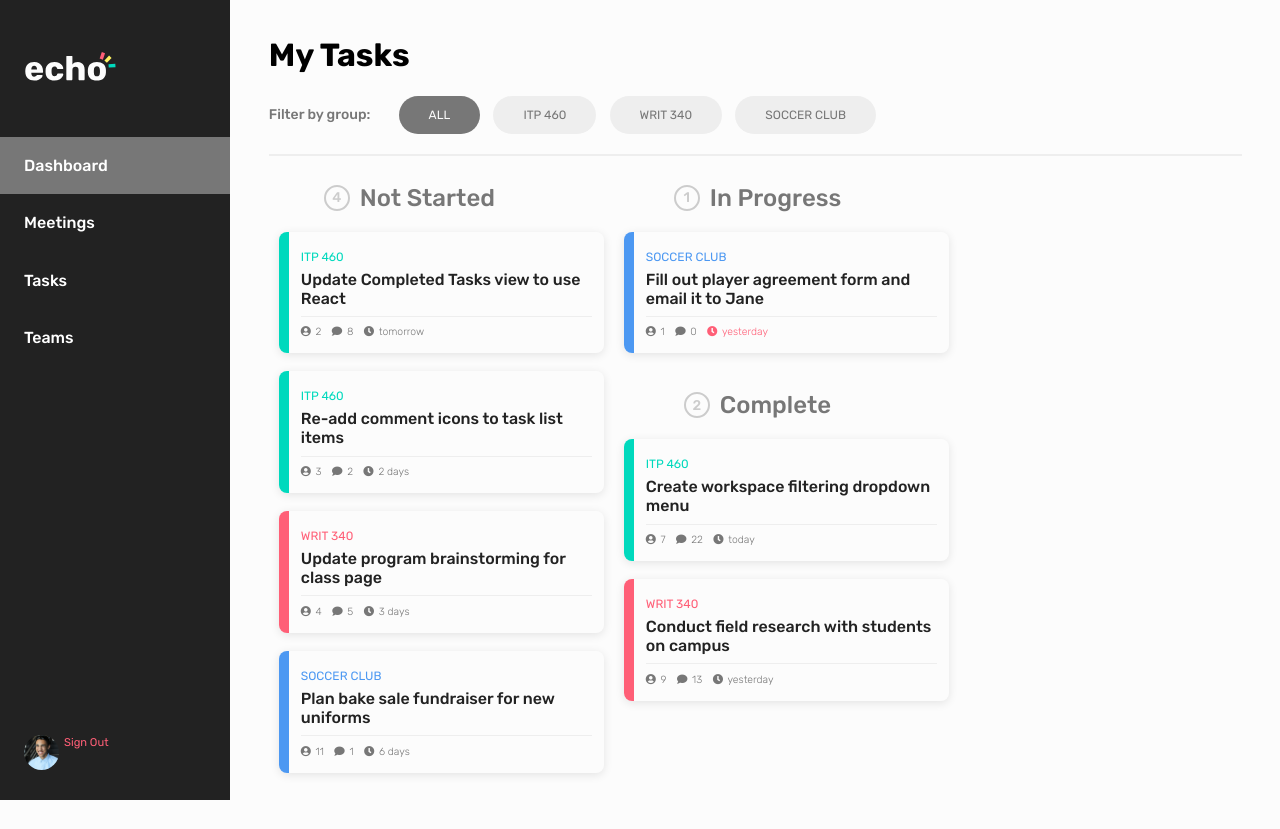
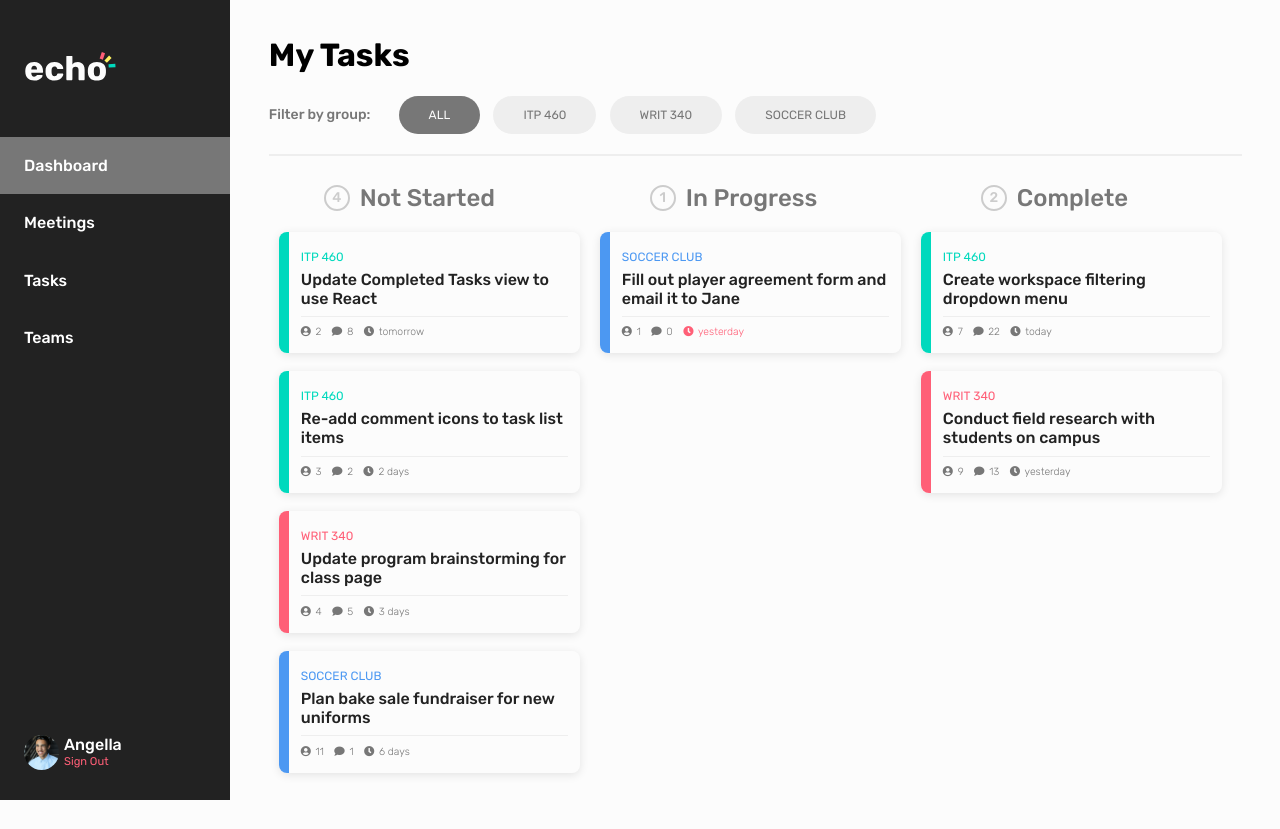
Before and after one commit to james-tyner/echo-meetings, a PHP site: page /tasks.php in a window 1280 px wide. Run offline with PHP 8.4, Linux system fonts and the light colour scheme.

Commit message:
Changed widths of columns to % not px

```diff
--- a/tasks.php
+++ b/tasks.php
@@ -1,6 +1,6 @@
 <?php
-$title = "";
-$username = ""; // this will appear in the bottom of the sidebar. Eventually should be managed by session variables
+$title = "Tasks";
+$username = "Angella"; // this will appear in the bottom of the sidebar. Eventually should be managed by session variables
 $active = "dashboard";
 ?>
 
@@ -49,7 +49,7 @@ $active = "dashboard";
 			background-color: #777777;
 		}
 		#not-started, #in-progress, #complete {
-			width: 325px;
+			width: calc(33% - 20px);
 			float: left;
 			padding: 0px 10px;
 		}
```
